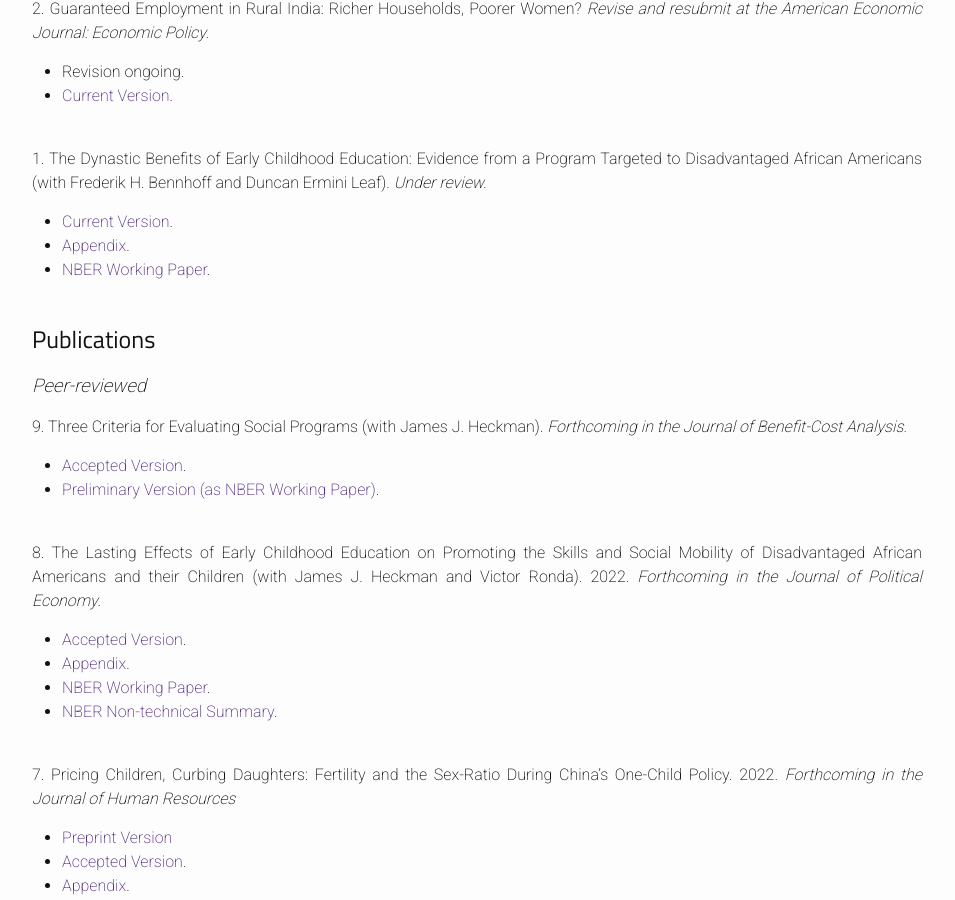
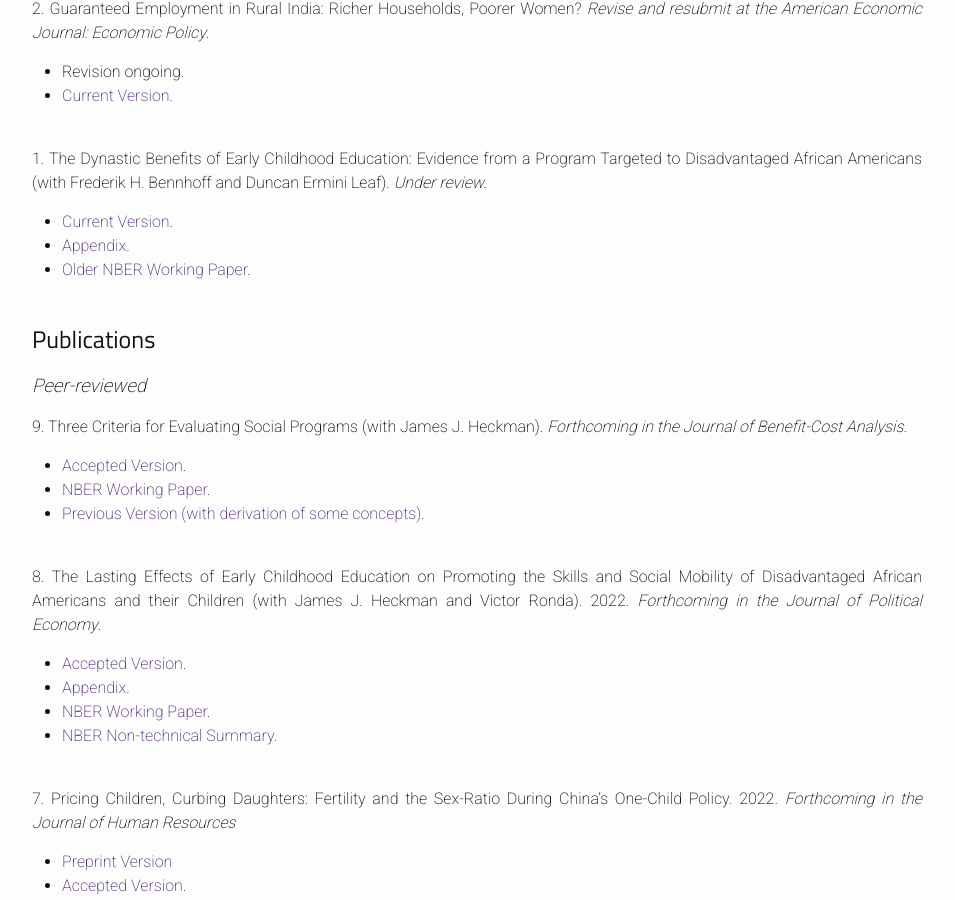
Before and after one commit to jorgelgarcia/jorgelgarcia.github.io, a Jekyll site: the page built from research.md, in a window 1280 px wide and 900 px high, scrolled down 336 px. Shown: the whole window, without its empty margins (163-1118 px from the left). Built offline with Jekyll 4.4.1, drawn with Linux system fonts in a browser that asks for light colours; nearby versions of some CDN libraries; some web fonts are replaced.

Commit message:
add new nber wp

```diff
--- a/research.md
+++ b/research.md
@@ -19,7 +19,7 @@ permalink: /research/
 1\. The Dynastic Benefits of Early Childhood Education: Evidence from a Program Targeted to Disadvantaged African Americans (with Frederik H. Bennhoff and Duncan Ermini Leaf). <em>Under review<em>.
 * [Current Version](https://www.dropbox.com/s/ux3fgt5e3sqz7l4/perrycba_paper_2022-09-07a_jlg.pdf?dl=0).
 * [Appendix](https://www.dropbox.com/s/zuqkw02r5pfwz2o/perrycba_appendix_2022-09-06a_jlg.pdf?dl=0).
-* [NBER Working Paper](https://www.dropbox.com/s/6brsiqua5eifvg6/w29004.pdf?dl=0).
+* [Older NBER Working Paper](https://www.dropbox.com/s/6brsiqua5eifvg6/w29004.pdf?dl=0).
 <br/>
 <br/>
 
@@ -28,7 +28,8 @@ permalink: /research/
 
 9\. Three Criteria for Evaluating Social Programs (with James J. Heckman). <em>Forthcoming in the Journal of Benefit-Cost Analysis</em>.
 * [Accepted Version](https://www.dropbox.com/s/2g3l9h2ugp6s25w/oncriteria_b2022-09-20a_jlg.pdf?dl=0).
-* [Preliminary Version (as NBER Working Paper)](https://www.dropbox.com/s/fmzlaftadxmkb7z/w30005.pdf?dl=0).
+* [NBER Working Paper](https://www.dropbox.com/s/qgi23c6cw7ho87e/w30507.pdf?dl=0).
+* [Previous Version (with derivation of some concepts)](https://www.dropbox.com/s/fmzlaftadxmkb7z/w30005.pdf?dl=0).
 <br/>
 <br/>
 
```
